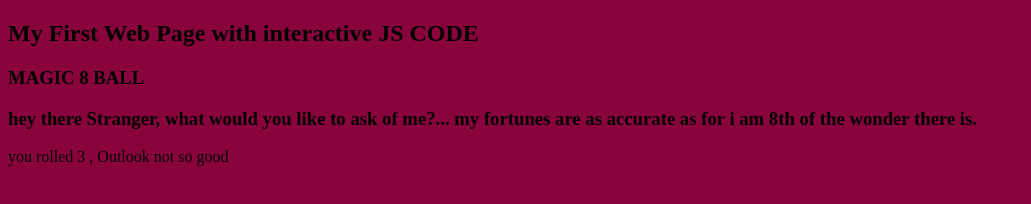
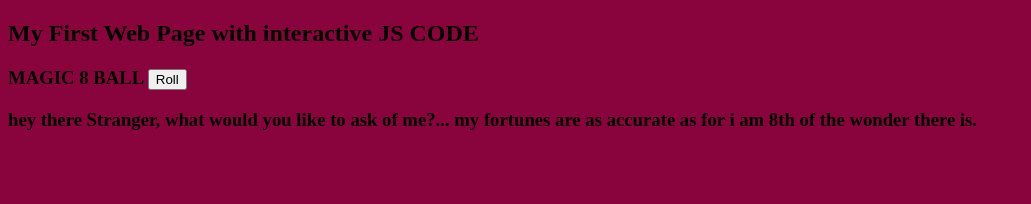
Before and after one commit to DXsyntax/magic-8-ball-js, a plain HTML site: page index.html in a window 1280 px wide. Shown: the whole page, without its empty margins (0-1031 px from the left). Drawn offline with Linux system fonts and the light colour scheme.

Commit message:
added in a button as document.getElementById to improve user experience

```diff
--- a/index.html
+++ b/index.html
@@ -14,9 +14,13 @@
 
 <h2>My First Web Page with interactive JS CODE</h2>
 
-<h3> MAGIC 8 BALL <h3/>
+<h3> MAGIC 8 BALL <input type="button" onclick="testFunc()" value="Roll"> </h3>
+
+
+
 
 <h3 id="greet"> </h3>
+<p id="output"></p>
 
 <script> // i can write js code here, in forms of variables and using document.write and the getElementById
 
@@ -29,30 +33,39 @@ function testFunc() { // i learn that i can run conditionals in functions instea
   const randomNumber = Math.floor(Math.random() * 8);
 
   if (randomNumber === 0 ) {
-  return "you rolled 0 , there is no hope"
+    return document.getElementById("output").innerHTML = "you rolled 0 , there is no hope"
   } else if (randomNumber === 1) {
-  return "you rolled 1 , my sources says no"
+    return document.getElementById("output").innerHTML = "you rolled 1 , my sources says no"
   } else if (randomNumber === 2) {
-  return "you rolled 2 , Do not count on it"
+    return document.getElementById("output").innerHTML = "you rolled 2 , Do not count on it"
   } else if (randomNumber === 3) {
-  return"you rolled 3 , Outlook not so good"
+    return document.getElementById("output").innerHTML = "you rolled 3 , Outlook not so good"
   } else if (randomNumber === 4) {
-  return "you rolled 4 , cannot predict now"
+    return document.getElementById("output").innerHTML = "you rolled 4 , cannot predict now"
   } else if (randomNumber === 5) {
-  return "you rolled 5 , Signs point to yes"
+    return document.getElementById("output").innerHTML = "you rolled 5 , Signs point to yes"
   } else if (randomNumber === 6) {
-  return "you rolled 6 , your stars are smiling to you"
+    return document.getElementById("output").innerHTML = "you rolled 6 , your stars are smiling to you"
   } else if (randomNumber === 7) {
-  return "you rolled 7 , It is certain"
+    return document.getElementById("output").innerHTML = "you rolled 7 , It is certain"
   } else if (randomNumber === 8) {
-  return "you rolled 8 , It is decidedly so"
+    return document.getElementById("output").innerHTML = "you rolled 8 , It is decidedly so"
   }
 
 }
 
 
-document.write(testFunc()); // vague but what i know is that i can output js code directly into here.
+// testFunc(); // vague but what i know is that i can output js code directly into here.
 document.getElementById("greet").innerHTML = `hey there ${userName}, ${userQuestion}... my fortunes are as accurate as for i am 8th of the wonder there is.`
+
+// learning points, use input type button, not button
+// if things are not working as it should, test it on an online editor
+// the intention is to ensure that nothing is wrong with your own
+// editor
+// structure of code
+
+// and you can test out a working reference snippet
+// maybe use react for this?
 </script>
 
 </body>
```
Lines whose indentation alone changed are shown as unchanged.
